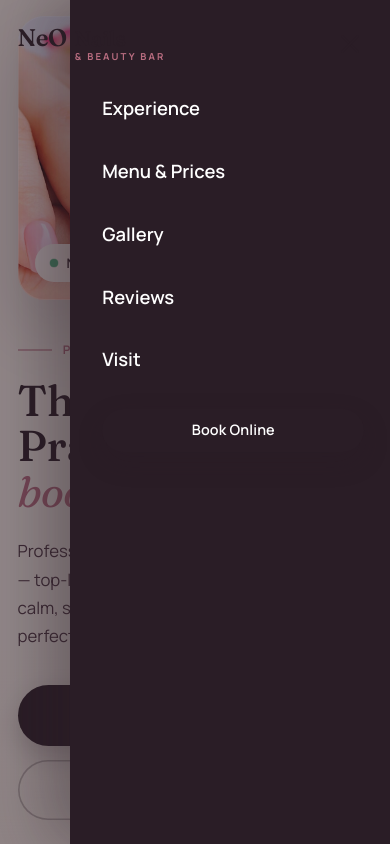
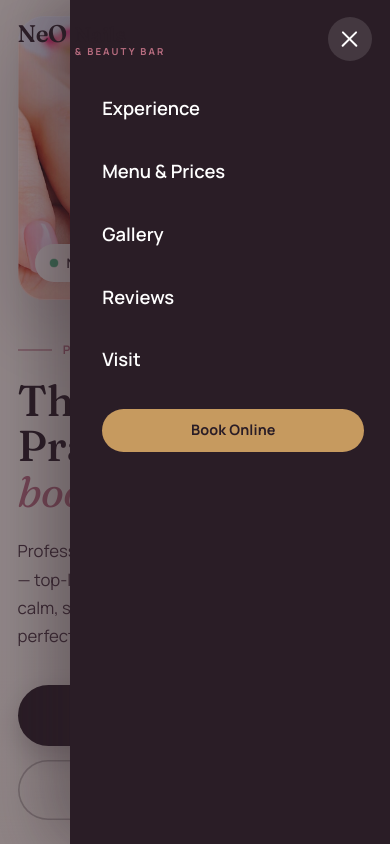
Before and after one commit to gcolegonzales/redesign-neo-nails-beauty-bar, a plain HTML site: page index.html in a window 390 px wide. Both pictures are taken after a click on the button "Open menu". Drawn offline with Linux system fonts and the light colour scheme.

Commit message:
Mobile nav: add visible in-drawer close X (hamburger bars were dark-on-dark/invisible), style Book Online as a bronze button (was plum-on-plum, read as bare text), and stop the transparent header bar from swallowing taps on the X; cache-bust

```diff
--- a/index.html
+++ b/index.html
@@ -83,7 +83,7 @@
   <link rel="preconnect" href="https://fonts.googleapis.com" />
   <link rel="preconnect" href="https://fonts.gstatic.com" crossorigin />
   <link href="https://fonts.googleapis.com/css2?family=Fraunces:ital,opsz,wght@0,9..144,400;0,9..144,500;0,9..144,600;1,9..144,400&family=Manrope:wght@400;500;600;700&display=swap" rel="stylesheet" />
-  <link rel="stylesheet" href="styles.css" />
+  <link rel="stylesheet" href="styles.css?v=2" />
 </head>
 <body>
   <a class="skip-link" href="#main">Skip to content</a>
@@ -104,6 +104,7 @@
           <span></span><span></span><span></span>
         </button>
         <ul class="nav-menu" id="navMenu">
+          <li class="nav-close-li"><button type="button" class="nav-close" id="navClose" aria-label="Close menu"><span></span><span></span></button></li>
           <li><a href="#experience">Experience</a></li>
           <li><a href="#menu">Menu &amp; Prices</a></li>
           <li><a href="#gallery">Gallery</a></li>
@@ -435,6 +436,6 @@
     </div>
   </footer>
 
-  <script src="script.js"></script>
+  <script src="script.js?v=2"></script>
 </body>
 </html>
--- a/script.js
+++ b/script.js
@@ -175,6 +175,10 @@
     // Tapping the scrim (page area) closes the menu.
     scrim.addEventListener("click", closeNav);
 
+    // Explicit in-drawer close (X).
+    var navClose = document.getElementById("navClose");
+    if (navClose) navClose.addEventListener("click", closeNav);
+
     // Tapping any link closes the menu.
     menu.addEventListener("click", function (e) {
       if (e.target.closest("a")) closeNav();
--- a/styles.css
+++ b/styles.css
@@ -149,6 +149,7 @@ em { font-style: italic; color: var(--rose-500); }
 
 .main-nav { display: flex; align-items: center; }
 .nav-menu { display: flex; align-items: center; gap: 2rem; list-style: none; margin: 0; padding: 0; }
+.nav-close-li { display: none; } /* drawer-only close; shown at <=760px */
 .nav-menu > li > a:not(.btn) { font-size: .95rem; font-weight: 600; color: var(--plum-700); position: relative; padding-block: .3rem; transition: color .2s var(--ease); }
 .nav-menu > li > a:not(.btn)::after {
   content: ""; position: absolute; left: 0; bottom: -1px; height: 2px; width: 0;
@@ -389,7 +390,7 @@ a.vd-value:hover { color: var(--rose-600); }
     padding: 5.5rem 1.6rem 2rem 2rem;
     box-shadow: -20px 0 60px rgba(42,29,38,.4);
     transform: translateX(105%); transition: transform .4s var(--ease);
-    z-index: 120; overflow-y: auto;
+    z-index: 150; overflow-y: auto; /* above the header (140) so the in-drawer X isn't covered */
     -webkit-tap-highlight-color: transparent; user-select: none;
   }
   .nav-menu.open { transform: translateX(0); }
@@ -401,7 +402,44 @@ a.vd-value:hover { color: var(--rose-600); }
   .nav-menu > li > a:not(.btn):hover { color: var(--bronze-400); }
   .nav-menu > li > a:not(.btn)::after { background: var(--bronze-400); }
   .nav-cta { margin-top: .4rem; }
-  .nav-cta .btn { width: 100%; }
+  /* Book Online sat plum-on-plum (btn bg == drawer bg) so it read as bare text.
+     Give it a bronze fill that clearly reads as a button on the dark drawer. */
+  .nav-cta .btn {
+    width: 100%; background: var(--bronze-400); color: var(--plum-900);
+    box-shadow: none; font-weight: 700;
+  }
+  .nav-cta .btn:hover { background: #fff; color: var(--plum-900); }
+
+  /* In-drawer close (X) — a clearly visible white affordance. The header
+     hamburger's bars were dark-on-dark against the open drawer (invisible),
+     so it read as "no close button". Hide that ghost control while open and
+     use this explicit X instead. */
+  /* display:contents so the <li> generates no box (the generic
+     `.nav-menu > li { width:100% }` rule would otherwise stretch it and push
+     the button to the left edge, over the brand). The button positions itself. */
+  .nav-close-li { display: contents; }
+  .nav-close {
+    position: absolute; top: 1.05rem; right: 1.15rem; z-index: 2;
+    width: 44px; height: 44px; padding: 0; border: 0; border-radius: 50%;
+    background: rgba(255,255,255,.12); cursor: pointer;
+    display: grid; place-items: center;
+    -webkit-tap-highlight-color: transparent; transition: background .18s var(--ease);
+  }
+  .nav-close:hover, .nav-close:focus-visible { background: rgba(255,255,255,.22); }
+  .nav-close span {
+    position: absolute; width: 21px; height: 2.4px; border-radius: 2px; background: #fff;
+  }
+  .nav-close span:first-child { transform: rotate(45deg); }
+  .nav-close span:last-child { transform: rotate(-45deg); }
+  /* display:none (not opacity:0) so main-nav's in-flow box collapses — otherwise
+     that box lingers over the drawer's top-right and covers the in-drawer X. */
+  body.nav-open .nav-toggle { display: none; }
+  /* The transparent header bar paints over the drawer (the drawer is a header
+     descendant, so z-index can't lift it out) and silently swallows taps on the
+     in-drawer X — the X shows through because the header is see-through. Make the
+     header non-interactive while open, but keep the drawer itself tappable. */
+  body.nav-open .site-header { pointer-events: none; }
+  body.nav-open #navMenu { pointer-events: auto; }
   /* Scroll-lock: pin the body in place (offset set from JS) so opening the
      drawer never scrolls/jumps the page. Restored on close. */
   body.nav-open { position: fixed; left: 0; right: 0; width: 100%; overflow: hidden; }
```
